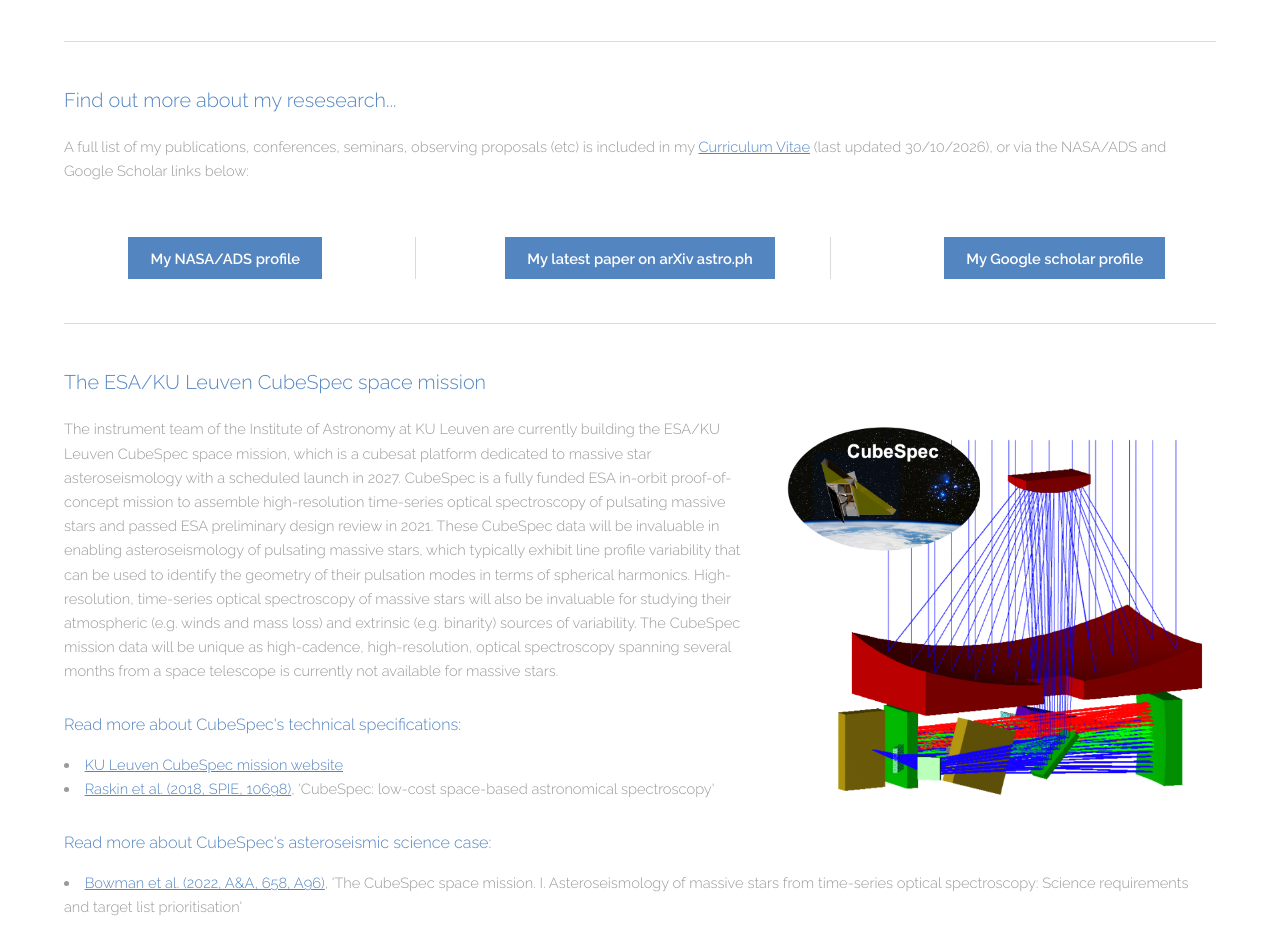
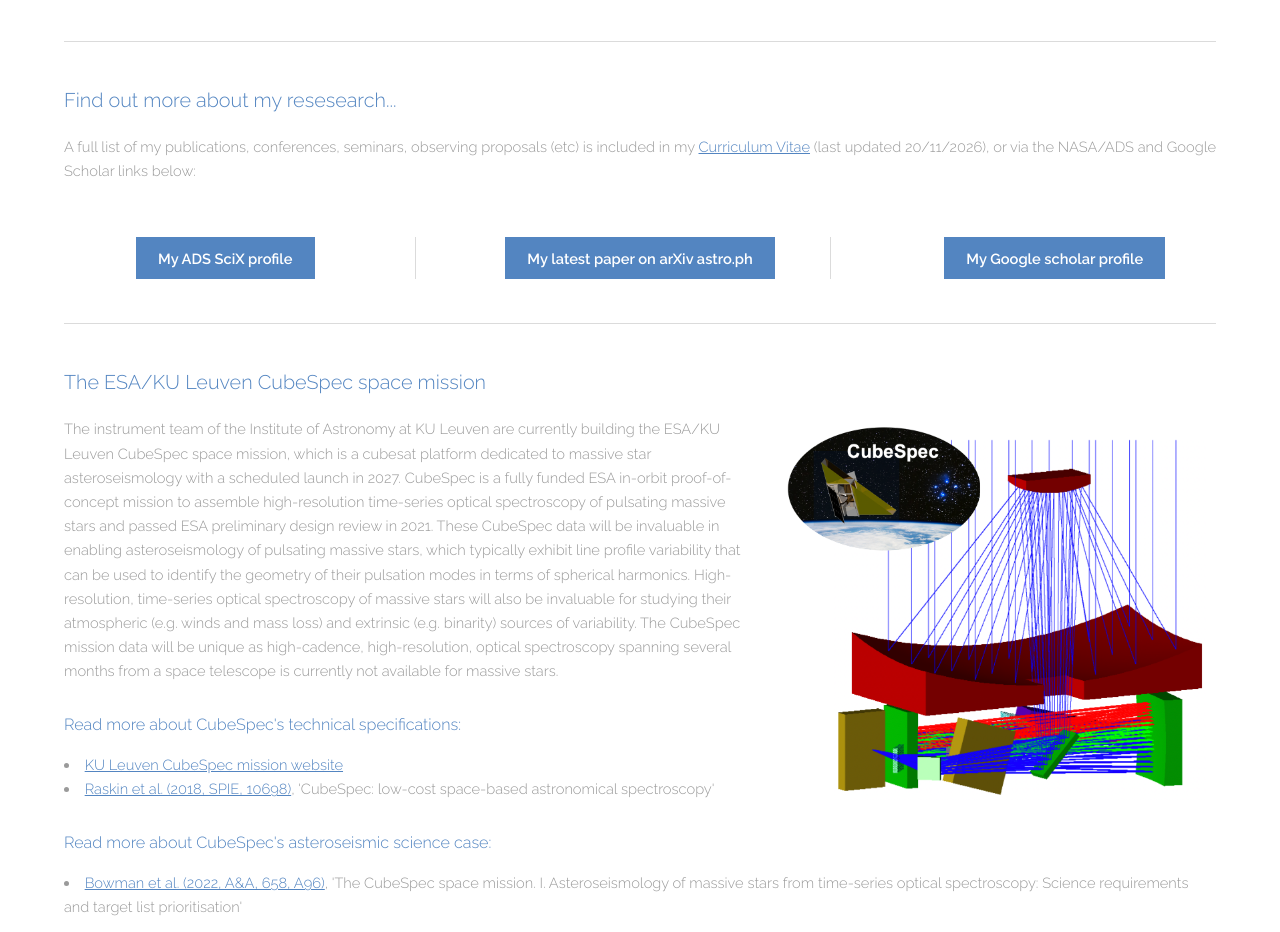
Before and after one commit to dbowman234/dbowman234.github.io, a plain HTML site: page research.html in a window 1280 px wide. Shown: the part 1563-2495 px from the top of the page. Drawn offline with Linux system fonts and the light colour scheme.

Commit message:
20 Nov 2026 CV update

```diff
--- a/research.html
+++ b/research.html
@@ -128,7 +128,7 @@
 
 						 <p>A full list of my publications, conferences, seminars, observing proposals (etc) is included in my
 						 <a href="Academic_CV.pdf">Curriculum Vitae</a>
-						 (last updated 30/10/2026), or via the NASA/ADS and Google Scholar
+						 (last updated 20/11/2026), or via the NASA/ADS and Google Scholar
 						 links below:</p>
 						 </br>
 
@@ -136,7 +136,7 @@
 							 <article>
 								  <header>
 									   <center>
-									 <a href="https://ui.adsabs.harvard.edu/#search/q=orcid%3A0000-0001-7402-3852&sort=date+desc" class="button special">My NASA/ADS profile</a>
+									 <a href="https://scixplorer.org/search?p=1&q=orcid%3A0000-0001-7402-3852" class="button special">My ADS SciX profile</a>
 								   </center>
 								  </header>
 							 </article>
```
Also changed, not shown: 1 other file.
